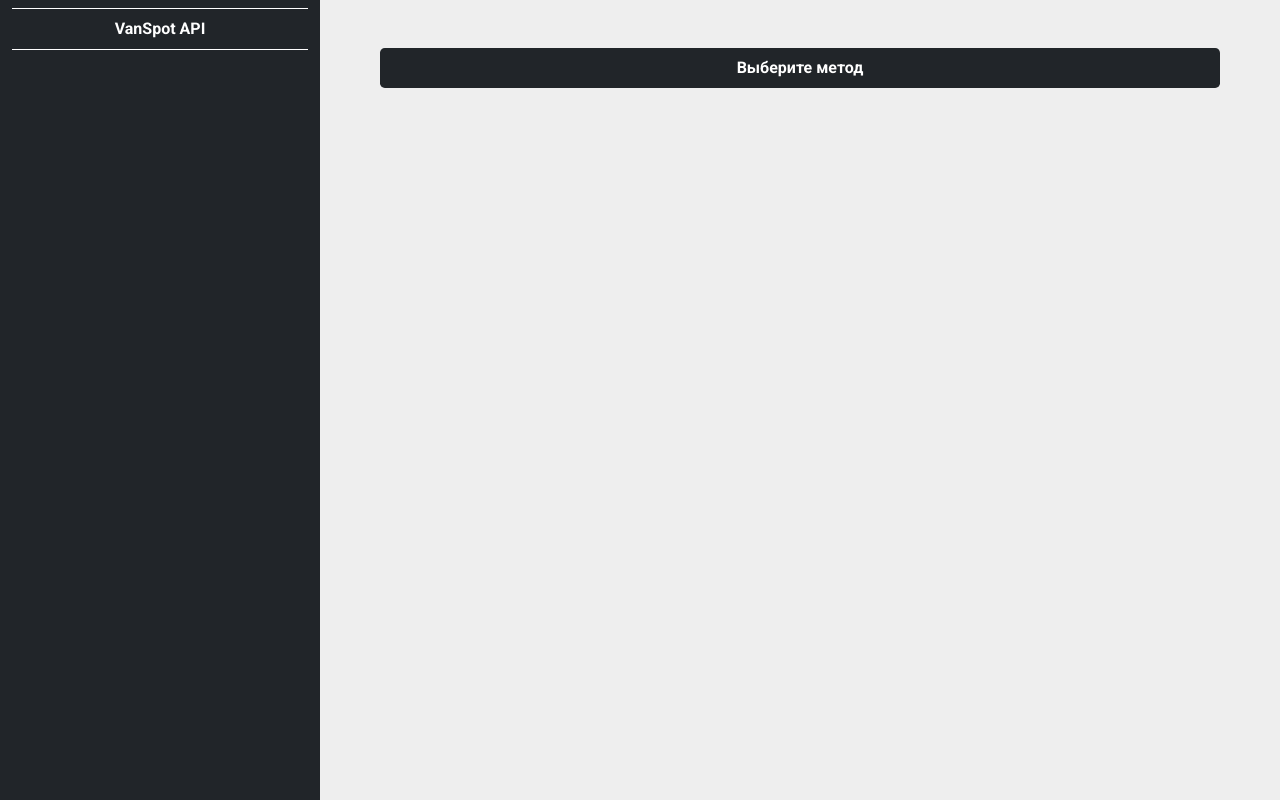
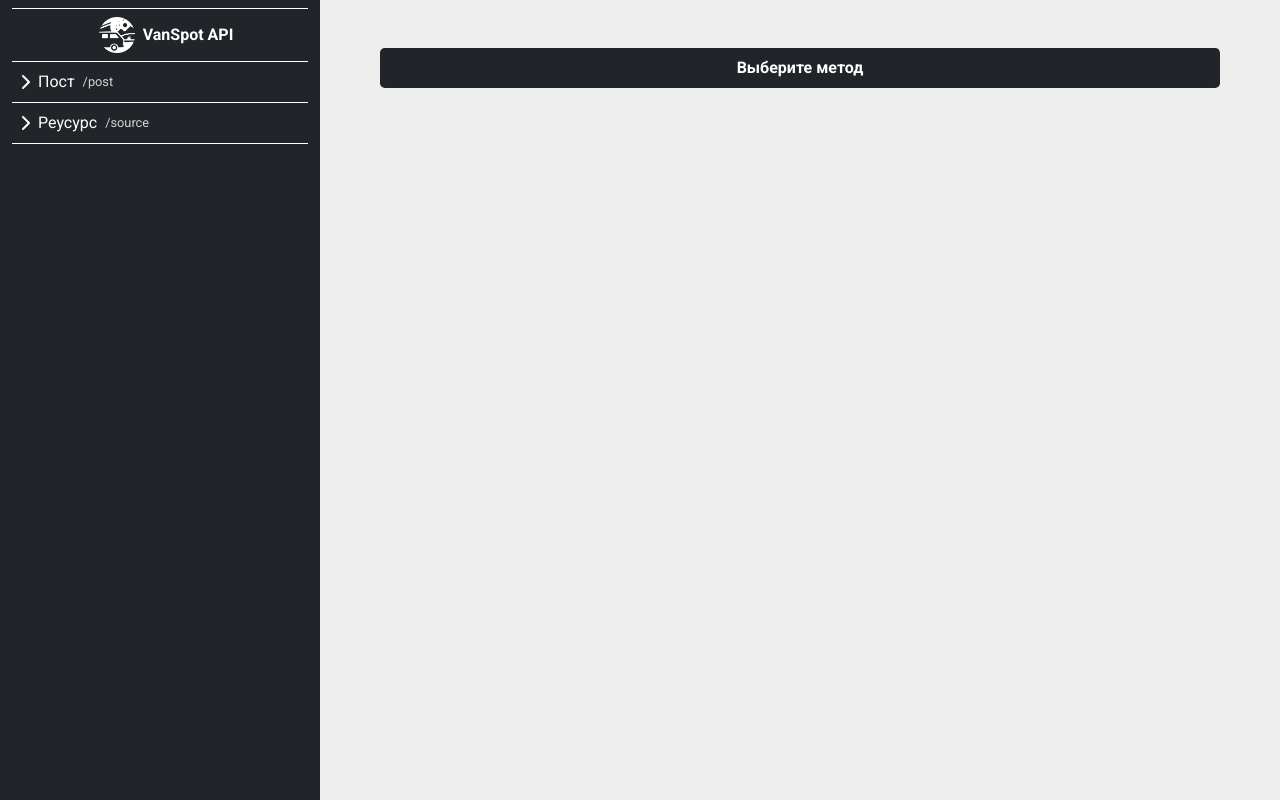
Before and after one commit to RudnevDanil/API_Generator, a React (Create React App) app: page / in a window 1280 px wide. Built offline with nearby package versions, Linux system fonts and the light colour scheme.

Commit message:
restructurize functionality to typescript

```diff
--- a/src/App.tsx
+++ b/src/App.tsx
@@ -10,7 +10,6 @@ import {postGroup} from "./config/post/postGroup";
 import {sourceGroup} from "./config/source/sourceGroup";
 
 export default function App() {
-
 
     let navConfig : TMethodGroup[] = [
         postGroup,
--- a/src/components/InParam/InParam.tsx
+++ b/src/components/InParam/InParam.tsx
@@ -1,7 +1,7 @@
+import React from "react";
 import {TInParam} from "../../config/dataTypes";
+import {makeAuthOnlyIcon, makeHUserOnlyIcon, makeOptionalIcon} from "../../pages/Home/Home";
 import {center} from "../../functions";
-import React from "react";
-import {makeOptionalIcon, makeAuthOnlyIcon, makeHUserOnlyIcon} from "../../pages/Home/Home";
 
 export let InParam = (
     {
--- /dev/null
+++ b/src/components/MethodShort/MethodShort.tsx
@@ -0,0 +1,50 @@
+import {NavLink} from "react-router-dom";
+import React from "react";
+import {TMethod} from "../../config/dataTypes";
+import {center} from "../../functions";
+import {makeAuthOnlyIcon, makeHUserOnlyIcon, renderMethodType} from "../../pages/Home/Home";
+
+export let MethodShort = (
+    {
+        method: {
+            k,
+            shortName,
+            method,
+            isAuthOnly,
+            isHUserOnly
+        },
+        parentKey,
+        isPathIncludeKey,
+    }: {
+        method: TMethod,
+        parentKey: string,
+        isPathIncludeKey: (k: string) => boolean,
+    }) => {
+
+    return (
+        <NavLink
+            className={"text-decoration-none text-white"}
+            to={parentKey + '/' + k}
+        >
+            <div
+                className="my-2 ps-3 rounded-3"
+                style={{
+                    borderLeft: "1px solid white",
+                    borderRight: "1px solid white",
+                }}
+            >
+                <div className={(isPathIncludeKey(k) ? "fw-bold" : "") + center('start')}>
+                    {shortName}
+                    <div className={"ps-2" + center('end')}>
+                        {isAuthOnly && <div className="pe-2">{makeAuthOnlyIcon(isAuthOnly)}</div>}
+                        {isHUserOnly && <div className="pe-2">{makeHUserOnlyIcon(isHUserOnly)}</div>}
+                    </div>
+                </div>
+                <div className={center('start')} style={{fontSize: "0.8rem", color: "lightgrey"}}>
+                    {renderMethodType(method)}
+                    <div className="ps-2">{"/" + k}</div>
+                </div>
+            </div>
+        </NavLink>
+    )
+}
--- /dev/null
+++ b/src/components/NavConfigTreeElement/NavConfigTreeElement.tsx
@@ -0,0 +1,48 @@
+import React from "react";
+import {TMethodGroup} from "../../config/dataTypes";
+import {center} from "../../functions";
+import {MethodShort} from "../MethodShort/MethodShort";
+
+
+export let NavConfigTreeElement = (
+    {
+        treeElement: {
+            k,
+            name,
+            items,
+        },
+        isPathIncludeKey,
+        changeOpenStatus,
+        isOpened,
+    }
+     : {
+        treeElement: TMethodGroup,
+        isPathIncludeKey: (k: string) => boolean,
+        changeOpenStatus: () => void,
+        isOpened: boolean,
+    }) => {
+
+    return (
+        <div
+            className="py-2 ps-2"
+            style={{
+                borderBottom: "1px solid white",
+                cursor: 'pointer'
+            }}
+            key={k}
+        >
+            <div
+                className={center('start')}
+                onClick={changeOpenStatus}
+            >
+                <i className={`fas fa-chevron-${isOpened ? 'down' : 'right'}`}/>
+                <div className={"ps-2 " + (isPathIncludeKey(k) ? "fw-bold" : "")} style={{userSelect: 'none'}}>{name}</div>
+                <div className="ps-2" style={{fontSize: "0.8rem", color: "lightgrey"}}>
+                    {"/" + k}
+                </div>
+            </div>
+
+            {isOpened && items.map((item) => <MethodShort method={item} parentKey={k} isPathIncludeKey={isPathIncludeKey} key={item.k}/>)}
+        </div>
+    )
+}
--- a/src/components/OutParam/OutParam.tsx
+++ b/src/components/OutParam/OutParam.tsx
@@ -1,7 +1,7 @@
+import React from "react";
 import {TOutParam} from "../../config/dataTypes";
 import {center} from "../../functions";
-import React, {useState} from "react";
-import {makeOptionalIcon, makeAuthOnlyIcon, makeHUserOnlyIcon} from "../../pages/Home/Home";
+import {makeAuthOnlyIcon, makeHUserOnlyIcon, makeOptionalIcon} from "../../pages/Home/Home";
 
 export let OutParam = (
     {
--- a/src/components/Response/Response.tsx
+++ b/src/components/Response/Response.tsx
@@ -1,9 +1,9 @@
+import React, {useState} from "react";
+import {Tooltip} from "@mui/material";
 import {TResponse} from "../../config/dataTypes";
+import {colors} from "../../constants";
 import {center} from "../../functions";
-import React, {useState} from "react";
-import {colors} from "../../constants";
 import {OutParam} from "../OutParam/OutParam";
-import {Tooltip} from "@mui/material";
 
 
 export let Response = (
--- a/src/pages/Home/Home.tsx
+++ b/src/pages/Home/Home.tsx
@@ -1,19 +1,14 @@
 import React, {ReactElement, useEffect, useState} from "react";
-import {NavLink, Outlet, useLocation} from 'react-router-dom';
+import {NavLink, useLocation} from 'react-router-dom';
 import {center} from "../../functions";
-//import logoImg from "../../imgs/vanSpotLogo.png" // TODO solve import
 //import { ReactComponent as Logo } from "../../imgs/swords.svg"
 import {colors} from "../../constants";
 import {Tooltip} from "@mui/material";
-import {Method} from "../../components/Method/Method";
-import {TMethod, TMethodGroup} from "../../config/dataTypes";
+import {TMethodGroup} from "../../config/dataTypes";
 import {Path} from "../../components/Path/Path";
+import {NavConfigTreeElement} from "../../components/NavConfigTreeElement/NavConfigTreeElement";
 
-type colorStyle = {
-    color: string,
-    backgroundColor: string,
-    average: string,
-}
+const logoImg = require("../../imgs/vanSpotLogo.png")
 
 export let makeMarkerIcon = (
     {
@@ -46,7 +41,7 @@ export let makeMarkerIcon = (
 
 export let makeOptionalIcon = (isOptional: boolean = false) => makeMarkerIcon({
     icon: `fas fa-${isOptional ? 'asterisk' : 'exclamation'}`,
-    condition: true, //isOptional,
+    condition: true,
     tooltip: isOptional ? "Опицональный" : "Обязательный",
     color: colors.blue.color
 })
@@ -57,7 +52,7 @@ export let makeAuthOnlyIcon = (isAuthOnly: boolean = false) => makeMarkerIcon({
     color: colors.blue.color
 })
 export let makeHUserOnlyIcon = (isHUserOnly: boolean = false) => makeMarkerIcon({
-    icon: `fas fa-chess${isHUserOnly ? '-queen' : '-pawn'}`,
+    icon: `fas fa-${isHUserOnly ? 'chess-queen' : 'user'}`,
     condition: isHUserOnly,
     tooltip: isHUserOnly ? "Только для головного пользователя" : "Не только для головного пользователя",
     color: "gold"
@@ -88,6 +83,10 @@ export let renderMethodType = (method: 'get' | 'post' | 'put' | 'delete') => {
 export default function Home({navConfig}: {navConfig: TMethodGroup[]}){
 
     const [openedBlocks, setOpenedBlocks] = useState<string[]>([])
+    const changeOpenStatus = (k: string) => setOpenedBlocks(prev => (
+        prev.includes(k) ? prev.filter(el => el !== k) : [...prev, k]
+    ))
+
     let {pathname: pathNow} = useLocation();
     let paths = pathNow.split('/').filter(el => el.length)
 
@@ -115,68 +114,24 @@ export default function Home({navConfig}: {navConfig: TMethodGroup[]}){
                             borderTop: "1px solid white",
                         }}
                     >
-                        {/*<img src={logoImg} alt="..." className="pe-2" style={{width: "3.5rem"}}/> TODO */}
+                        <img src={logoImg} alt="..." className="pe-2" style={{width: "3.5rem"}}/>
                         {"VanSpot API"}
                     </div>
                 </NavLink>
 
                 {/*<Logo fill='red' stroke='green'/>*/}
 
-                {/*
+                {
                     navConfig.map(nEl => (
-                        <div
-                            className="py-2 ps-2"
-                            style={{
-                                borderBottom: "1px solid white",
-                                cursor: 'pointer'
-                            }}
+                        <NavConfigTreeElement
+                            isPathIncludeKey={(k) => paths.includes(k)}
+                            isOpened={openedBlocks.includes(nEl.k)}
+                            changeOpenStatus={() => changeOpenStatus(nEl.k)}
+                            treeElement={nEl}
                             key={nEl.k}
-                        >
-                            <div
-                                className={center('start')}
-                                onClick={() => setOpenedBlocks(prev => ([...prev.filter(el => el !== nEl.k), (prev.includes(nEl.k) ? null : nEl.k)].filter(el => el)))}
-                            >
-                                <i className={`fas fa-chevron-${openedBlocks.includes(nEl.k) ? 'down' : 'right'}`}/>
-                                <div className={"ps-2 " + (paths.includes(nEl.k) ? "fw-bold" : "")} style={{userSelect: 'none'}}>{nEl.name}</div>
-                                <div className="ps-2" style={{fontSize: "0.8rem", color: "lightgrey"}}>
-                                    {"/" + nEl.k}
-                                </div>
-                            </div>
-
-                            {
-                                openedBlocks.includes(nEl.k) ?
-                                    nEl.items.map(({k, shortName, method, isAuthOnly, isHUserOnly}) => (
-                                        <NavLink
-                                            className={"text-decoration-none text-white"}
-                                            to={nEl.k + '/' + k}
-                                            key={k}
-                                        >
-                                            <div
-                                                className="my-2 ps-3 rounded-3"
-                                                style={{
-                                                    borderLeft: "1px solid white",
-                                                    borderRight: "1px solid white",
-                                                }}
-                                            >
-                                                <div className={(paths.includes(k) ? "fw-bold" : "") + center('start')}>
-                                                    {shortName}
-                                                    <div className={"ps-2" + center('end')}>
-                                                        {isAuthOnly && <div className="pe-2">{makeAuthOnlyIcon(isAuthOnly)}</div>}
-                                                        {isHUserOnly && <div className="pe-2">{makeHUserOnlyIcon(isHUserOnly)}</div>}
-                                                    </div>
-                                                </div>
-                                                <div className={center('start')} style={{fontSize: "0.8rem", color: "lightgrey"}}>
-                                                    {renderMethodType(method)}
-                                                    <div className="ps-2">{"/" + k}</div>
-                                                </div>
-                                            </div>
-                                        </NavLink>
-                                    ))
-                                    : null
-                            }
-                        </div>
+                        />
                     ))
-                */}
+                }
 
             </div>
             <div
```
Also changed, not shown: src/components/Method/Method.tsx (+2 -5 lines), src/components/Path/Path.tsx (+1 -7 lines).
